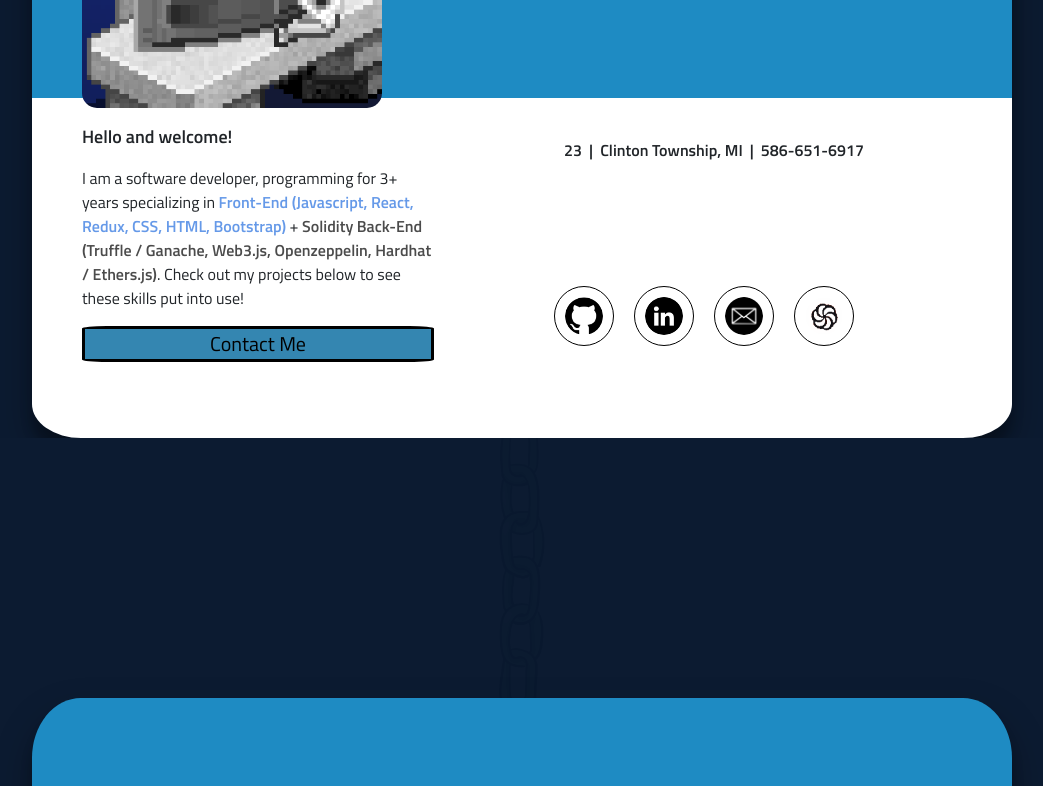
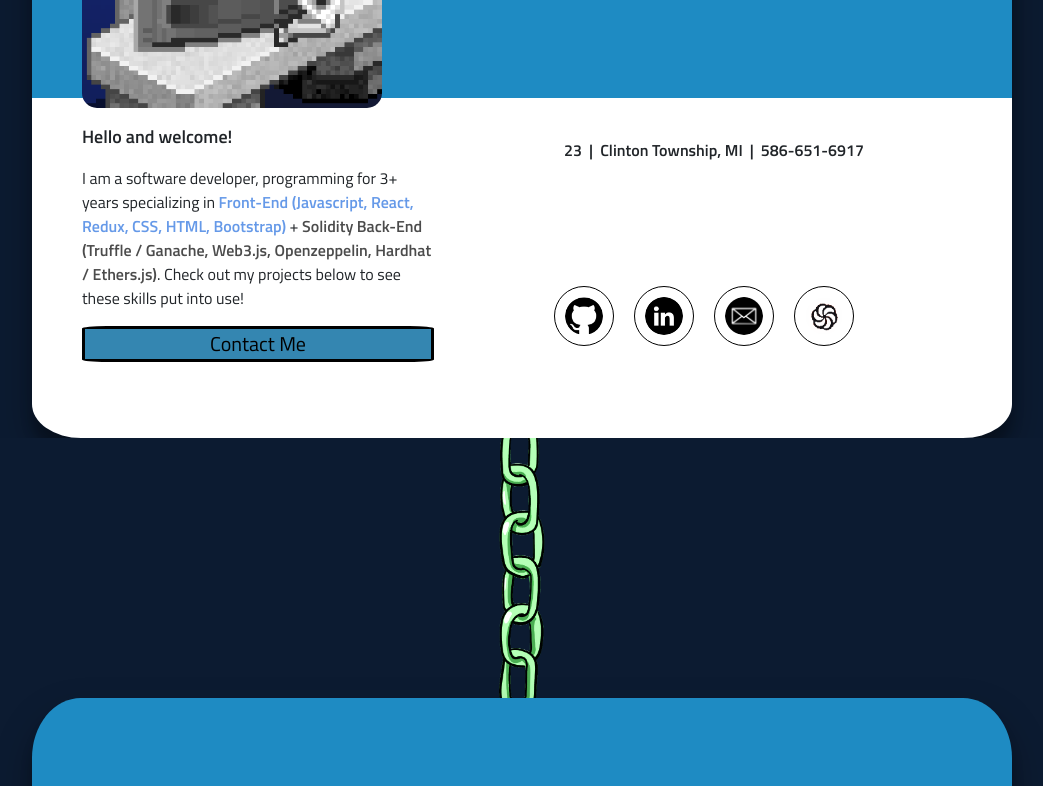
Before and after one commit to AGRTECH/portfolio-site, a React (Create React App) app: page / in a window 1280 px wide. Shown: the part 300-1086 px from the top of the page, without its empty margins (118-1161 px from the left). Built offline with nearby package versions, Linux system fonts and the light colour scheme.

Commit message:
fix chain

```diff
--- a/src/components/App.module.css
+++ b/src/components/App.module.css
@@ -13,6 +13,8 @@
   /* background-color: rgba(20, 87, 195, 0.22); */
   background-color: rgba(10, 25, 47, 0.99);
   height: 100%;
+  z-index: -100;
+  position: relative;
 }
 
 .globalContactDiv {
@@ -56,7 +58,7 @@
   border-radius: 5%;
   box-shadow: rgba(0, 0, 0, 0.3) 0px 19px 38px,
     rgba(0, 0, 0, 0.22) 0px 15px 12px;
-  z-index: 100;
+  z-index: 1000;
 }
 
 .contactContainer {
@@ -270,6 +272,7 @@
   justify-content: center;
   margin-top: -20px;
   margin-bottom: -20px;
+  position: relative;
 }
 
 .chainImg {
```
